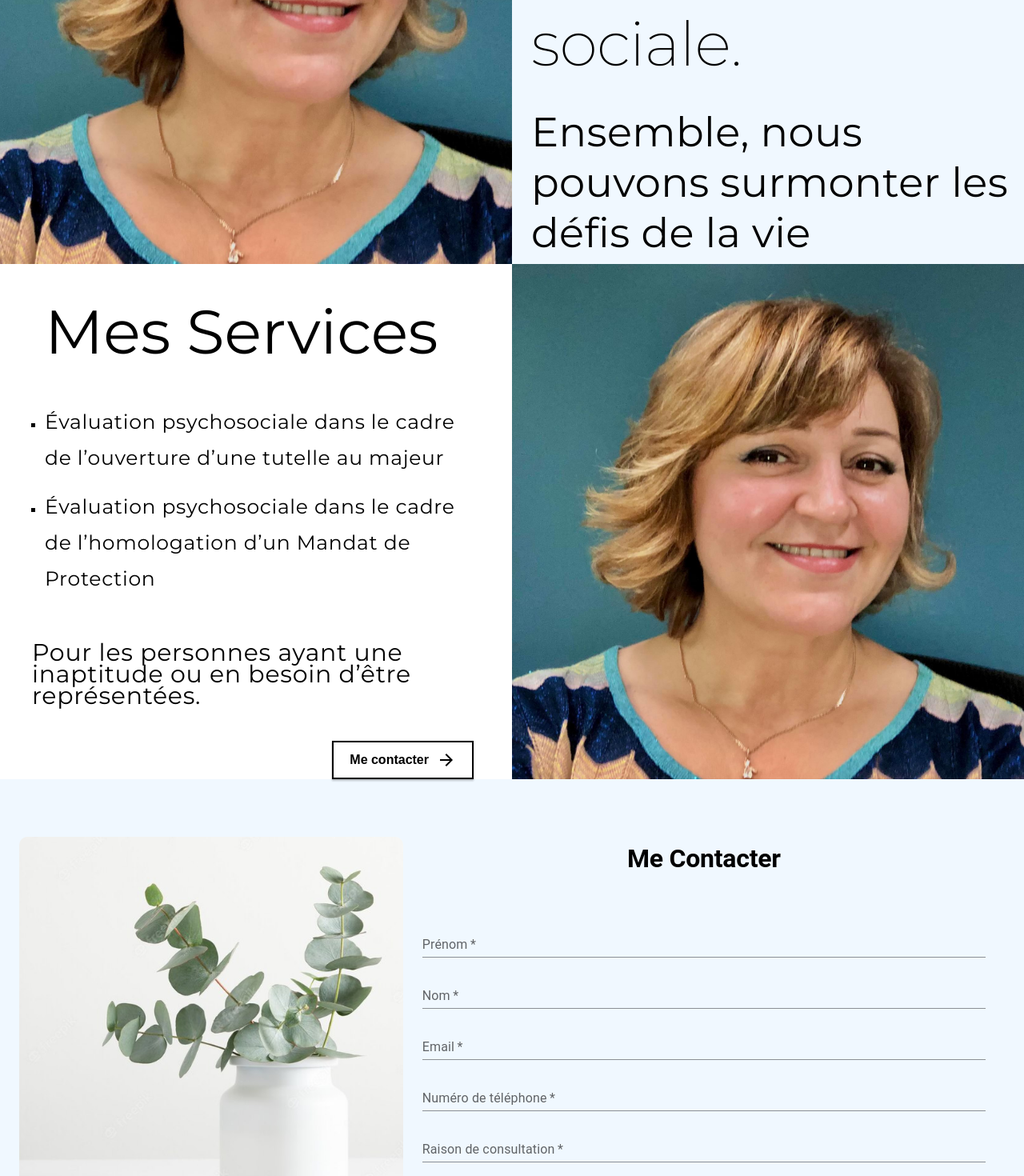
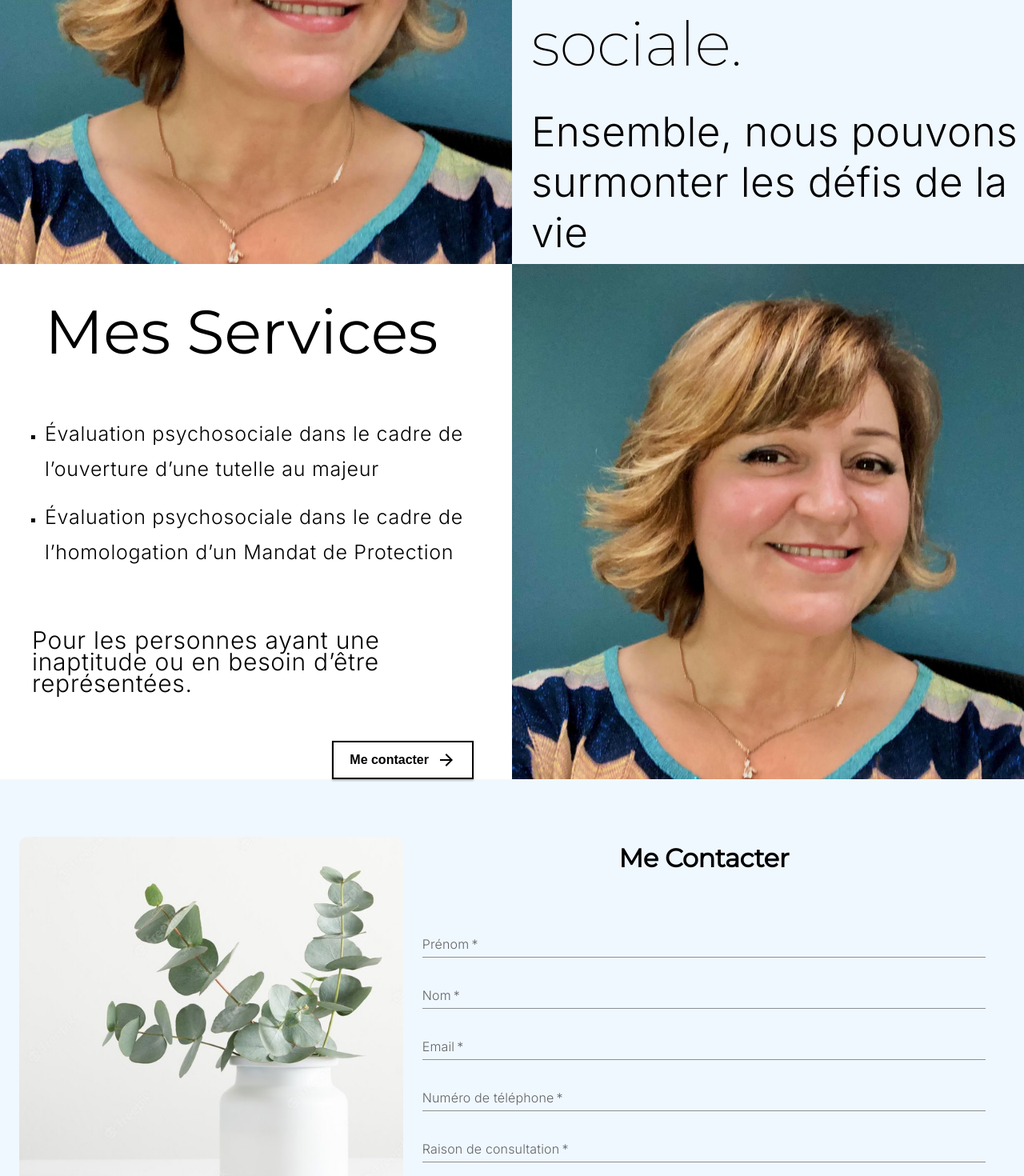
Before and after one commit to hexaquarks/portfolio-ecaterina, a React (Create React App) app: page / in a window 1280 px wide. Shown: the part 440-1910 px from the top of the page at 80% size. Built offline with nearby package versions, Linux system fonts and the light colour scheme.

Commit message:
Established a secondary font and propagated that across all components

```diff
--- a/src/components/cover/Cover.tsx
+++ b/src/components/cover/Cover.tsx
@@ -46,6 +46,7 @@ const TitleContainer = styled('div')(({ theme }) => ({
 const CustomTypography = styled(Typography)(({ theme }) => ({
   fontFamily: 'Montserrat, sans-serif',
   fontSize: `clamp(40px, 6vw, 90px)`,
+  fontWeight: '300',
   whiteSpace: 'pre-line',
   '& span': {
     color: '#FFCEA3',
@@ -58,8 +59,8 @@ const CustomTypography = styled(Typography)(({ theme }) => ({
 }));
 
 const CustomTypographyBottom = styled(Typography)(({ theme }) => ({
-  fontFamily: 'Montserrat, sans-serif',
-  fontWeight: '500',
+  fontFamily: 'Inter, sans-serif',
+  fontWeight: '200',
   fontSize: `clamp(20px, 4vw, 60px)`,
   marginBottom: theme.spacing(3),
 }));
@@ -69,6 +70,7 @@ const CoverPage: React.FC = () => {
     <>
       <Helmet>
       <link href="https://fonts.googleapis.com/css2?family=Montserrat:wght@100;200;400&display=swap" rel="stylesheet"/>
+      <link href="https://fonts.googleapis.com/css2?family=Inter:wght@300&display=swap" rel="stylesheet"/>
         <title>My Page Title</title>
         <meta name="description" content="This is a description of my page" />
       </Helmet>
--- a/src/components/form/FormComponent.tsx
+++ b/src/components/form/FormComponent.tsx
@@ -1,5 +1,6 @@
 import React from "react";
 import { styled } from "@mui/material/styles";
+import { Helmet } from 'react-helmet';
 import { Box, Paper } from "@mui/material";
 import Container from "@mui/material/Container";
 import TextField from "@mui/material/TextField";
@@ -34,6 +35,7 @@ const StyledFormContainer = styled(Container)(({ theme }) => ({
 const FormTitle = styled(Typography)(({ theme }) => ({
   fontWeight: "bold",
   fontSize: "2rem",
+  fontFamily: 'Montserrat, sans-serif',
   marginBottom: theme.spacing(2),
 }));
 
@@ -46,11 +48,22 @@ const StyledForm = styled("form")(({ theme }) => ({
   backgroundColor: "aliceblue",
 }));
 
+const CustomFormLabel = styled(Typography)({
+  fontFamily: 'Inter, sans-serif',
+});
+
 const FormField = styled(TextField)(({ theme }) => ({
   width: "100%",
   marginBottom: theme.spacing(2),
   "& .Mui-focused": {
     borderBottomColor: theme.palette.primary.main,
+  },
+  "& .MuiInputLabel-root": {
+    fontFamily: 'Inter, sans-serif',
+    fontWeight: '500'
+  },
+  '& .MuiInputBase-root': {
+    fontFamily: 'Inter, sans-serif'
   },
 }));
 
@@ -135,6 +148,13 @@ const FormComponent: React.FC = () => {
   };
 
   return (
+    <>
+    <Helmet>
+      <link href="https://fonts.googleapis.com/css2?family=Montserrat:wght@100;200;400&display=swap" rel="stylesheet"/>
+      <link href="https://fonts.googleapis.com/css2?family=Inter:wght@300&display=swap" rel="stylesheet"/>
+        <title>My Page Title</title>
+        <meta name="description" content="This is a description of my page" />
+      </Helmet>
     <StyledContainer>
       <StyledBox>
         <PictureContainer>
@@ -160,6 +180,7 @@ const FormComponent: React.FC = () => {
         </StyledContentBox>
       </StyledBox>
     </StyledContainer>
+    </>
   );
 };
 
--- a/src/components/services/MyServices.tsx
+++ b/src/components/services/MyServices.tsx
@@ -66,15 +66,18 @@ const TitleContainer = styled('div')(({ theme }) => ({
 }));
 
 const CustomTypography = styled(Typography)(({ theme }) => ({
-  fontFamily: 'Montserrat, sans-serif',
   fontSize: `clamp(40px, 6vw, 90px)`,
   whiteSpace: 'pre-line',
   lineHeight: '35%',
   '& span': {
     fontSize: '25px',
   },
+  '& div, & span': {
+    fontFamily: 'Inter, sans-serif',
+  },
   '& div': {
     fontSize: '30px',
+    fontWeight: '300'
   },
   "&.MuiTypography-root": {
     marginTop: theme.spacing(2),
@@ -112,6 +115,7 @@ const CoverPage: React.FC = () => {
     <>
       <Helmet>
         <link href="https://fonts.googleapis.com/css2?family=Montserrat:wght@100;200;400&display=swap" rel="stylesheet"/>
+        <link href="https://fonts.googleapis.com/css2?family=Inter:wght@300&display=swap" rel="stylesheet"/>
         <title>My Page Title</title>
         <meta name="description" content="This is a description of my page" />
       </Helmet>
```
